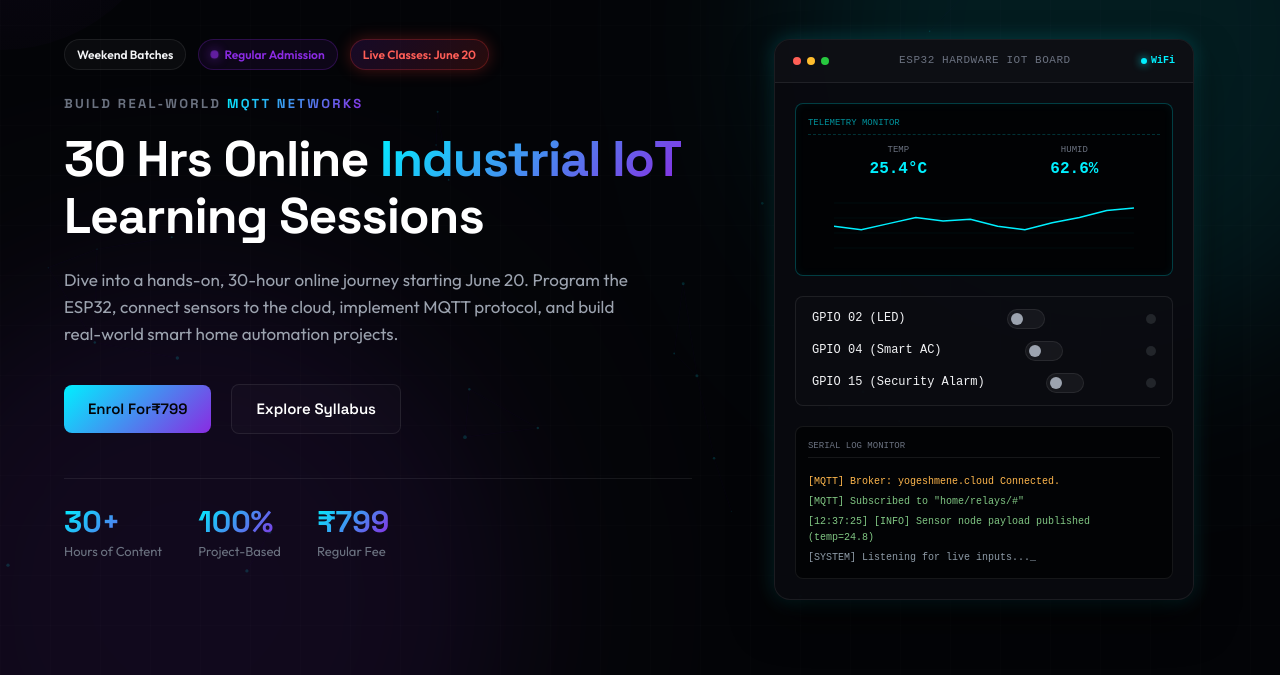
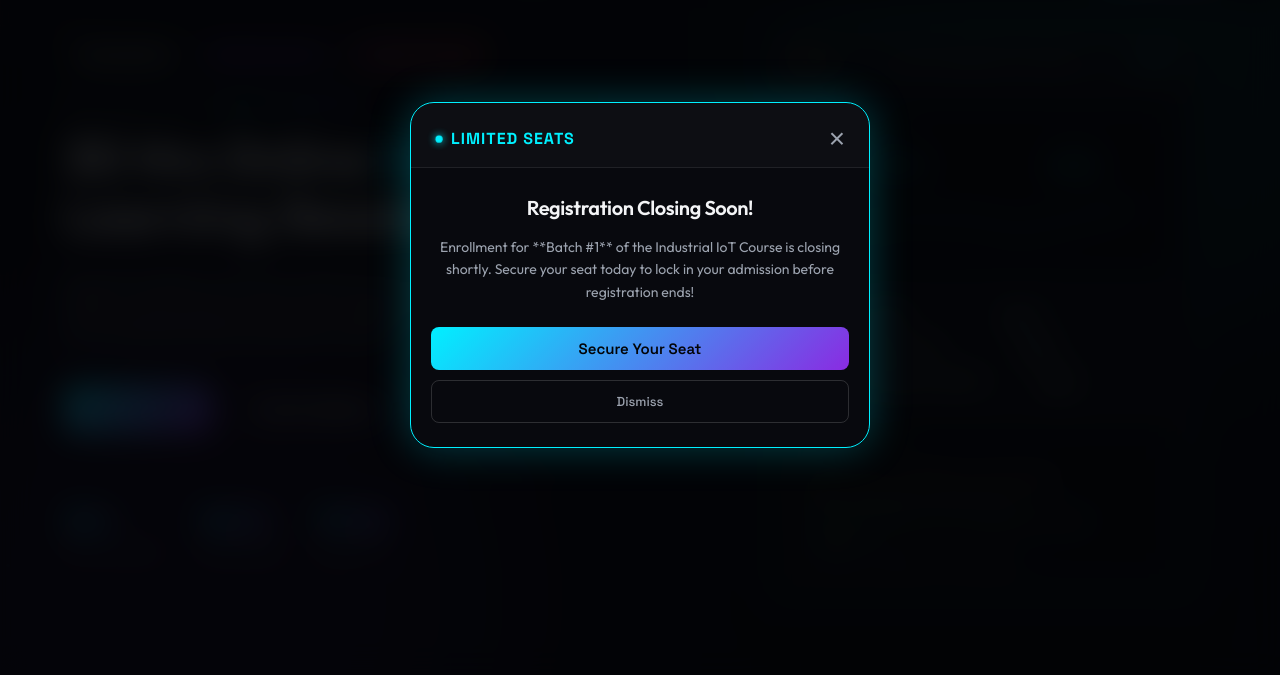
Before and after one commit to embedwTej/spaektech-iot-landing, a website built with Vite: page index.html in a window 1280 px wide. Shown: the part 125-800 px from the top of the page. Built offline with nearby package versions, Linux system fonts and the light colour scheme.

Commit message:
Add registration closing soon urgency popup modal

```diff
--- a/app.js
+++ b/app.js
@@ -8,7 +8,7 @@
 // 1. Show the ₹499 early bird discount if the count is less than 5 (e.g. 0, 1, 2, 3, 4).
 // 2. Automatically switch the price to ₹799 for everyone once it reaches 5 or more.
 // 3. Update the visual progress bar (e.g. "3 / 5 Seats Filled").
-const CURRENT_REGISTRATION_COUNT =5;
+const CURRENT_REGISTRATION_COUNT = 5;
 // =========================================================================
 
 document.addEventListener('DOMContentLoaded', () => {
@@ -1229,6 +1229,47 @@ document.addEventListener('DOMContentLoaded', () => {
     });
   }
 
+  // Urgency Modal logic
+  const urgencyModal = document.getElementById('registration-urgency-modal');
+  const urgencyCloseBtn = document.getElementById('urgency-modal-close-btn');
+  const urgencyActionBtn = document.getElementById('urgency-modal-action-btn');
+  const urgencyDismissBtn = document.getElementById('urgency-modal-dismiss-btn');
+
+  const closeUrgencyModal = () => {
+    if (urgencyModal) {
+      urgencyModal.style.display = 'none';
+      document.body.style.overflow = '';
+      localStorage.setItem('sparktech-urgency-dismissed', 'true');
+    }
+  };
+
+  if (urgencyModal) {
+    // Show modal after 2.5 seconds if not already dismissed
+    if (localStorage.getItem('sparktech-urgency-dismissed') !== 'true') {
+      setTimeout(() => {
+        urgencyModal.style.display = 'flex';
+        document.body.style.overflow = 'hidden';
+      }, 2500);
+    }
+
+    if (urgencyCloseBtn) urgencyCloseBtn.addEventListener('click', closeUrgencyModal);
+    if (urgencyDismissBtn) urgencyDismissBtn.addEventListener('click', closeUrgencyModal);
+
+    if (urgencyActionBtn) {
+      urgencyActionBtn.addEventListener('click', () => {
+        closeUrgencyModal();
+        const registerSec = document.getElementById('register-section');
+        if (registerSec) {
+          registerSec.scrollIntoView({ behavior: 'smooth' });
+        }
+      });
+    }
+
+    urgencyModal.addEventListener('click', (e) => {
+      if (e.target === urgencyModal) closeUrgencyModal();
+    });
+  }
+
   // Set Interval Timer loop
   const clockInterval = setInterval(updateCountdownClock, 1000);
   updateCountdownClock(); // initial evaluation
--- a/index.html
+++ b/index.html
@@ -822,6 +822,29 @@
     </div>
   </div>
 
+  <!-- Registration Urgency Modal -->
+  <div class="admin-modal-overlay" id="registration-urgency-modal" style="display: none;">
+    <div class="admin-modal-card" style="max-width: 460px; border: 1px solid var(--accent-cyan); box-shadow: 0 0 40px rgba(0, 240, 255, 0.25);">
+      <div class="admin-modal-header" style="border-bottom: 1px solid rgba(255, 255, 255, 0.08); padding-bottom: 12px;">
+        <h3 style="color: var(--accent-cyan); display: inline-flex; align-items: center; gap: 8px; font-weight: 700; text-transform: uppercase; letter-spacing: 1px; font-size: 16px;">
+          <span class="banner-pulse" style="background: var(--accent-cyan); box-shadow: 0 0 10px var(--accent-cyan);"></span>
+          LIMITED SEATS
+        </h3>
+        <button class="admin-close-btn" id="urgency-modal-close-btn" aria-label="Close Announcement">&times;</button>
+      </div>
+      <div class="admin-modal-body" style="padding: 24px 20px; text-align: center;">
+        <h4 style="font-size: 20px; color: var(--text-light); margin-bottom: 12px; font-weight: 600; font-family: 'Outfit', sans-serif;">Registration Closing Soon!</h4>
+        <p style="color: var(--text-muted); font-size: 14px; line-height: 1.6; margin-bottom: 24px;">
+          Enrollment for **Batch #1** of the Industrial IoT Course is closing shortly. Secure your seat today to lock in your admission before registration ends!
+        </p>
+        <div style="display: flex; flex-direction: column; gap: 10px;">
+          <button class="btn btn-primary btn-glow" id="urgency-modal-action-btn" style="width: 100%; padding: 12px; font-weight: 600;">Secure Your Seat</button>
+          <button class="btn btn-secondary" id="urgency-modal-dismiss-btn" style="width: 100%; padding: 12px; background: transparent; border: 1px solid rgba(255, 255, 255, 0.15); color: var(--text-muted); font-size: 13px; font-weight: 500;">Dismiss</button>
+        </div>
+      </div>
+    </div>
+  </div>
+
   <!-- Hidden Admin Dashboard Modal -->
   <div class="admin-modal-overlay" id="admin-modal" style="display: none;">
     <div class="admin-modal-card">
```
